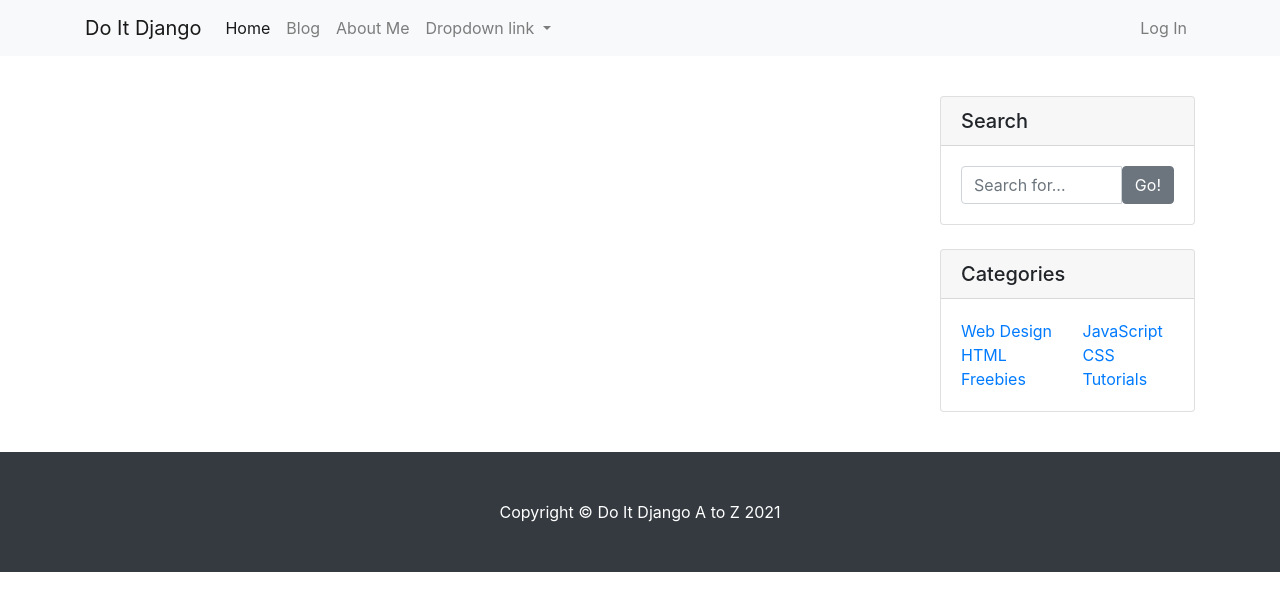
After one commit to jjsin123/Test, a Django app: template blog/templates/blog/base.html in a window 1280 px wide. The commit adds this page. Shown: the top 611 px of the page. Run offline with Django 3.2, Linux system fonts and the light colour scheme; the template is opened without the code that fills it, so the values that code supplies are empty; parts of the project's set-up code (start-up, migrations or seed data) failed here and were passed over; some libraries are stand-ins or nearby versions.

Commit message:
리스트 디테일 구분하기

```diff
--- /dev/null
+++ b/blog/templates/blog/base.html
@@ -0,0 +1,166 @@
+<!DOCTYPE html>
+{% load static %}
+<html>
+
+<head>
+    <title>{% block head_title %}Blog{% endblock %}</title>
+    <link rel="stylesheet" href="{% static 'blog/bootstrap/bootstrap.min.css' %}" media="screen">
+
+    <!-- <script src="https://kit.fontawesome.com/726bbd6862.js" crossorigin="anonymous"></script>-->
+</head>
+
+<body>
+    <nav class="navbar navbar-expand-lg navbar-light bg-light">
+        <div class="container">
+            <a class="navbar-brand" href="./index.html">Do It Django</a>
+            <button class="navbar-toggler" type="button" data-toggle="collapse" data-target="#navbarNavDropdown"
+                aria-controls="navbarNavDropdown" aria-expanded="false" aria-label="Toggle navigation">
+                <span class="navbar-toggler-icon"></span>
+            </button>
+            <div class="collapse navbar-collapse" id="navbarNavDropdown">
+                <ul class="navbar-nav">
+                    <li class="nav-item active">
+                        <a class="nav-link" href="./index.html">Home <span class="sr-only">(current)</span></a>
+                    </li>
+                    <li class="nav-item">
+                        <a class="nav-link" href="./blog_list.html">Blog</a>
+                    </li>
+                    <li class="nav-item">
+                        <a class="nav-link" href="./about_me.html">About Me</a>
+                    </li>
+                    <li class="nav-item dropdown">
+                        <a class="nav-link dropdown-toggle" href="#" id="navbarDropdownMenuLink" role="button"
+                            data-toggle="dropdown" aria-haspopup="true" aria-expanded="false">
+                            Dropdown link
+                        </a>
+                        <div class="dropdown-menu" aria-labelledby="navbarDropdownMenuLink">
+                            <a class="dropdown-item" href="#">Action</a>
+                            <a class="dropdown-item" href="#">Another action</a>
+                            <a class="dropdown-item" href="#">Something else here</a>
+                        </div>
+                    </li>
+                </ul>
+                <ul class="navbar-nav ml-auto">
+                    <li class="nav-item">
+                        <a class="nav-link" href="#" data-toggle="modal" data-target="#loginModal">Log In</a>
+                    </li>
+                </ul>
+            </div>
+        </div>
+    </nav>
+
+    <!-- Modal -->
+    <div class="modal fade" id="loginModal" tabindex="-1" role="dialog" aria-labelledby="logInModalLabel"
+        aria-hidden="true">
+        <div class="modal-dialog" role="document">
+            <div class="modal-content">
+                <div class="modal-header">
+                    <h5 class="modal-title" id="loginModalLabel"> <i class="fas fa-sign-in-alt"></i>&nbsp Log In</h5>
+                    <button type="button" class="close" data-dismiss="modal" aria-label="Close">
+                        <span aria-hidden="true">&times;</span>
+                    </button>
+                </div>
+                <div class="modal-body">
+                    <div class="row">
+                        <div class="col-md-6">
+                            <button type="button" class="btn btn-outline-dark btn-block btn-sm "><i class="fab fa-google"></i>&nbsp&nbsp Log in with Google</button>
+                            <button type="button" class="btn btn-outline-dark btn-block btn-sm "><i class="far fa-envelope"></i>&nbsp&nbsp Log in with E-mail</button>
+                        </div>
+                        <div class="col-md-6">
+                            <button type="button" class="btn btn-outline-dark btn-block btn-sm"><i class="far fa-envelope"></i>&nbsp&nbsp Sign Up with E-mail</button>
+                        </div>
+                    </div>
+                </div>
+                <div class="modal-footer">
+                    <button type="button" class="btn btn-secondary" data-dismiss="modal">Close</button>
+                </div>
+            </div>
+        </div>
+    </div>
+
+
+    <div class="container my-3">
+        <div class="row">
+            <div class="col-md-8 col-lg-9" id="main-area">
+                {% block main_area %}
+
+                {% endblock %}
+
+            </div>
+
+            <div class="col-md-4 col-lg-3">
+                <!-- Search Widget -->
+                <div class="card my-4">
+                    <h5 class="card-header">Search</h5>
+                    <div class="card-body">
+                        <div class="input-group">
+                            <input type="text" class="form-control" placeholder="Search for...">
+                            <span class="input-group-btn">
+                                <button class="btn btn-secondary" type="button">Go!</button>
+                            </span>
+                        </div>
+                    </div>
+                </div>
+
+                <!-- Categories Widget -->
+                <div class="card my-4">
+                    <h5 class="card-header">Categories</h5>
+                    <div class="card-body">
+                        <div class="row">
+                            <div class="col-lg-6">
+                                <ul class="list-unstyled mb-0">
+                                    <li>
+                                        <a href="#">Web Design</a>
+                                    </li>
+                                    <li>
+                                        <a href="#">HTML</a>
+                                    </li>
+                                    <li>
+                                        <a href="#">Freebies</a>
+                                    </li>
+                                </ul>
+                            </div>
+                            <div class="col-lg-6">
+                                <ul class="list-unstyled mb-0">
+                                    <li>
+                                        <a href="#">JavaScript</a>
+                                    </li>
+                                    <li>
+                                        <a href="#">CSS</a>
+                                    </li>
+                                    <li>
+                                        <a href="#">Tutorials</a>
+                                    </li>
+                                </ul>
+                            </div>
+                        </div>
+                    </div>
+                </div>
+            </div>
+        </div>
+    </div>
+
+    <!-- Footer -->
+    <footer class="py-5 bg-dark">
+        <div class="container">
+            <p class="m-0 text-center text-white">
+                Copyright &copy; Do It Django A to Z 2021
+            </p>
+        </div>
+        <!-- /.container -->
+    </footer>
+
+
+    <script src="https://code.jquery.com/jquery-3.4.1.slim.min.js"
+        integrity="sha384-J6qa4849blE2+poT4WnyKhv5vZF5SrPo0iEjwBvKU7imGFAV0wwj1yYfoRSJoZ+n"
+        crossorigin="anonymous"></script>
+    <script src="https://cdn.jsdelivr.net/npm/popper.js@1.16.0/dist/umd/popper.min.js"
+        integrity="sha384-Q6E9RHvbIyZFJoft+2mJbHaEWldlvI9IOYy5n3zV9zzTtmI3UksdQRVvoxMfooAo"
+        crossorigin="anonymous"></script>
+    <script src="https://stackpath.bootstrapcdn.com/bootstrap/4.4.1/js/bootstrap.min.js"
+        integrity="sha384-wfSDF2E50Y2D1uUdj0O3uMBJnjuUD4Ih7YwaYd1iqfktj0Uod8GCExl3Og8ifwB6"
+        crossorigin="anonymous"></script>
+
+</body>
+
+</html>
```
Also changed, not shown: blog/templates/blog/post_detail.html (+12 -57 lines), blog/templates/blog/post_list.html (+3 -83 lines), blog/tests.py (+35 -0 lines).
